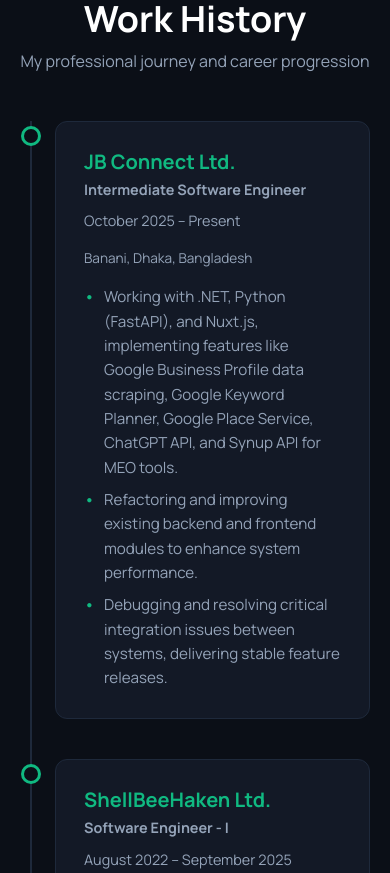
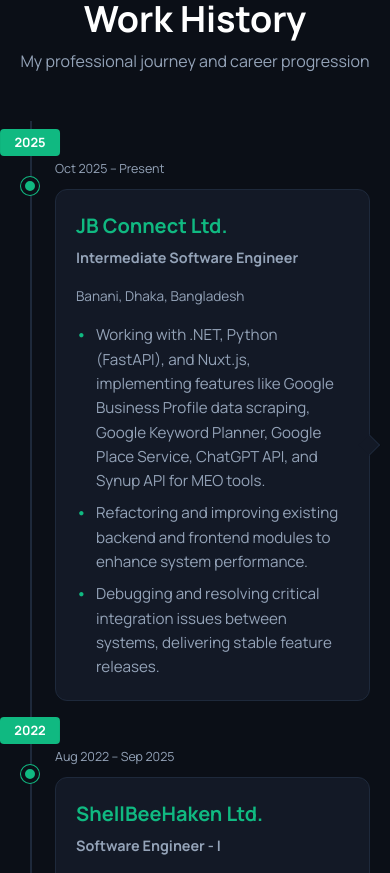
Before and after one commit to jalishmahmud/jalish-mahmud-website, a Next.js app: page / in a window 390 px wide. Shown: the part 2340-3213 px from the top of the page. Built offline with nearby package versions, Linux system fonts and the light colour scheme.

Commit message:
Redesign experience section like timeline

```diff
--- a/app/globals.css
+++ b/app/globals.css
@@ -57,18 +57,6 @@
     font-family: 'Manrope', sans-serif;
 }
 
-h1,
-h2,
-h3,
-p {
-    text-wrap: pretty;
-}
-
-h1,
-h2,
-h3 {
-    line-height: 1.2;
-}
 
 a {
     color: inherit;
--- a/components/Experience/Experience.js
+++ b/components/Experience/Experience.js
@@ -10,15 +10,20 @@
         subtitle="My professional journey and career progression"
       />
       <div className={styles.timeline}>
-        {jobs.map(([company, role, dates, location, duties, roles]) => (
-          <article className={styles.item} key={company}>
+        {jobs.map(([company, role, dates, location, duties, roles], index) => (
+          <article
+            className={`${styles.item} ${index % 2 === 0 ? styles.left : styles.right}`}
+            key={company}
+          >
+            <span className={styles.year}>{dates.match(/\d{4}/)?.[0]}</span>
             <div className={styles.dot} />
-            <div className={styles.content}>
+            <time className={styles.date}>{dates}</time>
+            <div className={styles.content} tabIndex="0">
               <h3>{company}</h3>
               <div className={styles.meta}>
                 <strong>{role}</strong>
-                <span>{dates}</span>
               </div>
+              <div className={styles.details}>
                 <p className={styles.location}>{location}</p>
                 {roles && (
                   <div className={styles.roles}>
@@ -33,6 +38,7 @@
                   ))}
                 </ul>
               </div>
+            </div>
           </article>
         ))}
       </div>
--- a/components/Experience/Experience.module.css
+++ b/components/Experience/Experience.module.css
@@ -2,45 +2,141 @@
     position: relative;
     max-width: 900px;
     margin: 0 auto;
+    padding: .5rem 0;
 }
 
 .timeline::before {
     content: '';
     position: absolute;
-    left: 20px;
+    left: 50%;
     top: 0;
     bottom: 0;
     width: 2px;
     background: var(--border-color);
+    transform: translateX(-50%);
 }
 
 .item {
     position: relative;
-    padding-left: 60px;
-    margin-bottom: 2.5rem;
+    display: grid;
+    grid-template-columns: minmax(0, 1fr) 80px minmax(0, 1fr);
+    align-items: center;
+    min-height: 210px;
+    padding: 1rem 0;
 }
 
 .dot {
     position: absolute;
-    left: 11px;
-    top: 5px;
-    width: 20px;
-    height: 20px;
+    left: 50%;
+    top: 50%;
+    width: 18px;
+    height: 18px;
     border-radius: 50%;
-    background: var(--bg-dark);
-    border: 3px solid var(--accent-green);
+    background: var(--accent-green);
+    border: 4px solid var(--bg-dark);
+    box-shadow: 0 0 0 1px var(--accent-green);
+    transform: translate(-50%, -50%);
+    z-index: 1;
+}
+
+.year {
+    position: absolute;
+    left: 50%;
+    top: -1px;
+    padding: .45rem .9rem;
+    border-radius: 4px;
+    background: var(--accent-green);
+    color: #fff;
+    font-size: .8rem;
+    font-weight: 700;
+    line-height: 1;
+    transform: translateX(-50%);
+    z-index: 2;
+}
+
+.date {
+    position: absolute;
+    top: 50%;
+    width: 140px;
+    color: var(--text-muted);
+    font-size: .78rem;
+    line-height: 1.35;
+    white-space: nowrap;
+    transform: translateY(-50%);
+}
+
+.left .date {
+    left: calc(50% + 32px);
+    text-align: left;
+}
+
+.right .date {
+    right: calc(50% + 32px);
+    text-align: right;
 }
 
 .content {
+    position: relative;
+    grid-row: 1;
     background: var(--bg-card);
     border: 1px solid var(--border-color);
     border-radius: 12px;
-    padding: 1.75rem;
-    transition: var(--transition);
+    padding: 1.25rem;
+    transition: border-color .38s ease, transform .38s ease, box-shadow .38s ease;
+    outline: none;
 }
 
-.content:hover {
+.left .content {
+    grid-column: 1;
+}
+
+.right .content {
+    grid-column: 3;
+}
+
+.content:hover,
+.content:focus {
     border-color: var(--border-highlight);
+    transform: translateY(-2px);
+    box-shadow: 0 8px 20px rgba(0, 0, 0, .18);
+}
+
+.left .content::after,
+.right .content::after {
+    content: '';
+    position: absolute;
+    top: 50%;
+    width: 14px;
+    height: 14px;
+    background: var(--bg-card);
+    border-top: 1px solid var(--border-color);
+    border-right: 1px solid var(--border-color);
+    transform: translateY(-50%) rotate(45deg);
+}
+
+.left .content::after {
+    right: -8px;
+}
+
+.right .content::after {
+    left: -8px;
+    transform: translateY(-50%) rotate(225deg);
+}
+
+.details {
+    max-height: 0;
+    overflow: hidden;
+    opacity: 0;
+    transform: translateY(6px);
+    transition: max-height .55s ease, opacity .4s ease, margin-top .55s ease, transform .55s ease;
+}
+
+.content:hover .details,
+.content:focus .details {
+    max-height: 520px;
+    margin-top: 1rem;
+    opacity: 1;
+    transform: translateY(0);
 }
 
 .content h3 {
@@ -54,7 +150,7 @@
     justify-content: space-between;
     flex-wrap: wrap;
     gap: .5rem;
-    margin-bottom: 1rem;
+    margin-bottom: 0rem;
     font-size: .9rem;
     color: var(--text-muted);
 }
@@ -103,15 +199,55 @@
 }
 
 @media (max-width: 768px) {
+    .timeline {
+        padding-left: 35px;
+    }
+
     .timeline::before {
         left: 10px;
+        transform: none;
     }
 
     .item {
-        padding-left: 35px;
+        display: block;
+        min-height: 0;
+        padding: 2rem 0 1rem;
     }
 
     .dot {
-        left: 1px;
+        left: -25px;
+        top: 3rem;
+        transform: translateX(-50%);
+    }
+
+    .year {
+        left: -25px;
+        top: 0;
+        transform: translateX(-50%);
+    }
+
+    .date,
+    .left .date,
+    .right .date {
+        display: block;
+        position: static;
+        width: auto;
+        margin-bottom: .75rem;
+        text-align: left;
+        transform: none;
+    }
+
+    .left .content,
+    .right .content {
+        display: block;
+    }
+
+    .details {
+        max-height: none;
+        overflow: visible;
+        margin-top: 1rem;
+        opacity: 1;
+        transform: none;
+        transition: none;
     }
 }
--- a/data/experience.json
+++ b/data/experience.json
@@ -2,7 +2,7 @@
   [
     "JB Connect Ltd.",
     "Intermediate Software Engineer",
-    "October 2025 – Present",
+    "Oct 2025 – Present",
     "Banani, Dhaka, Bangladesh",
     [
       "Working with .NET, Python (FastAPI), and Nuxt.js, implementing features like Google Business Profile data scraping, Google Keyword Planner, Google Place Service, ChatGPT API, and Synup API for MEO tools.",
@@ -13,7 +13,7 @@
   [
     "ShellBeeHaken Ltd.",
     "Software Engineer - I",
-    "August 2022 – September 2025",
+    "Aug 2022 – Sep 2025",
     "Mirpur DOHS, Dhaka, Bangladesh",
     [
       "Developed responsive pixel-perfect Next.js and React Native applications from Figma designs.",
@@ -29,7 +29,7 @@
   [
     "DataFairHosting Pty Ltd.",
     "WordPress Web Developer (Remote)",
-    "August 2020 – July 2022",
+    "Aug 2020 – Jul 2022",
     "Lakemba, NSW, Australia",
     [
       "Built and maintained WordPress-based eCommerce and corporate websites using themes and custom plugins.",
@@ -39,7 +39,7 @@
   [
     "iFindCheaters LLC.",
     "UI/UX Designer (Remote)",
-    "November 2016 – April 2020",
+    "Nov 2016 – Apr 2020",
     "New Jersey, United States",
     [
       "Designed intuitive UI/UX structures for frontend and backend systems, improving overall application flow.",
```
Lines whose indentation alone changed are shown as unchanged.
